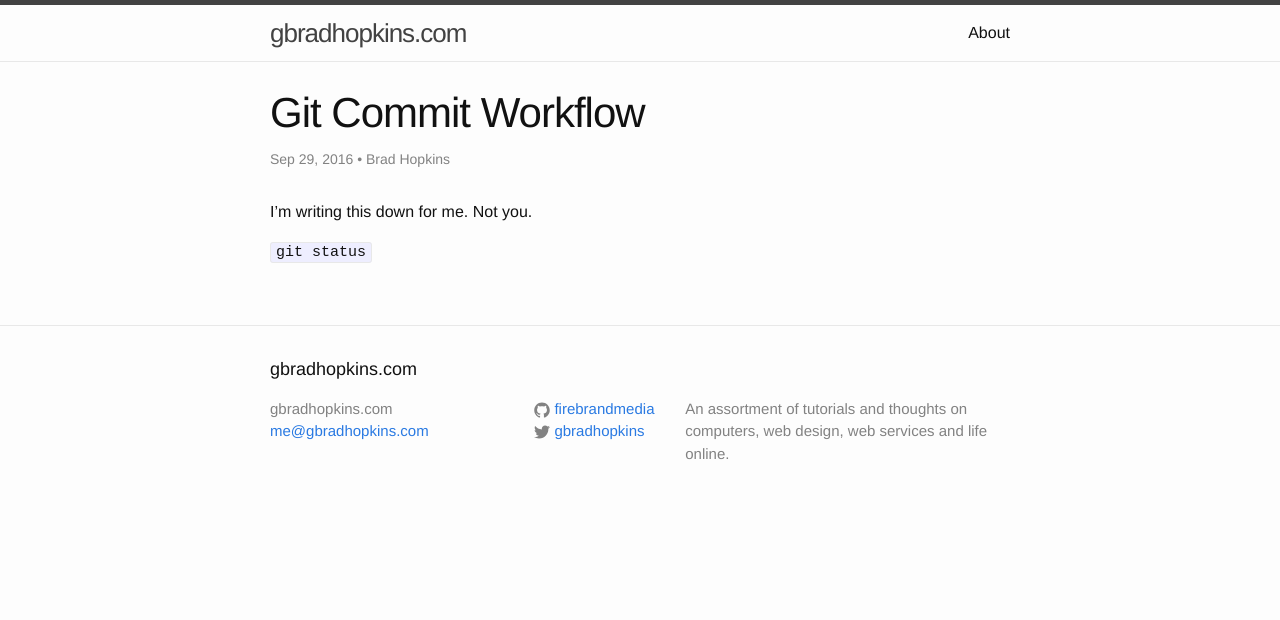
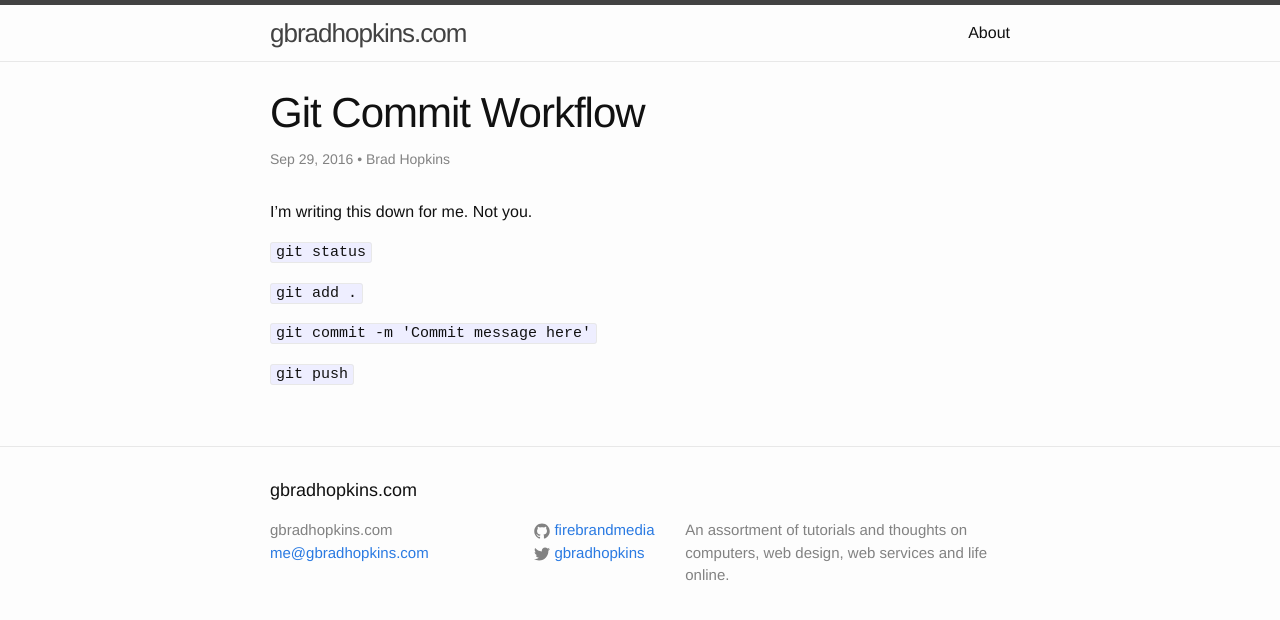
Before and after one commit to firebrandmedia/gbradhopkins.com, a Jekyll site: the page built from _posts/2016-09-29-git-commit-workflow.md, in a window 1280 px wide. Shown: the top 620 px of the page. Built offline with Jekyll 4.4.1, drawn with Linux system fonts in a browser that asks for light colours.

Commit message:
Upated article with new commands

```diff
--- a/_posts/2016-09-29-git-commit-workflow.md
+++ b/_posts/2016-09-29-git-commit-workflow.md
@@ -7,3 +7,9 @@ categories: Web Design Tutorials
 I'm writing this down for me. Not you.
 
 `git status`
+
+`git add .`
+
+`git commit -m 'Commit message here'`
+
+`git push  `
```
